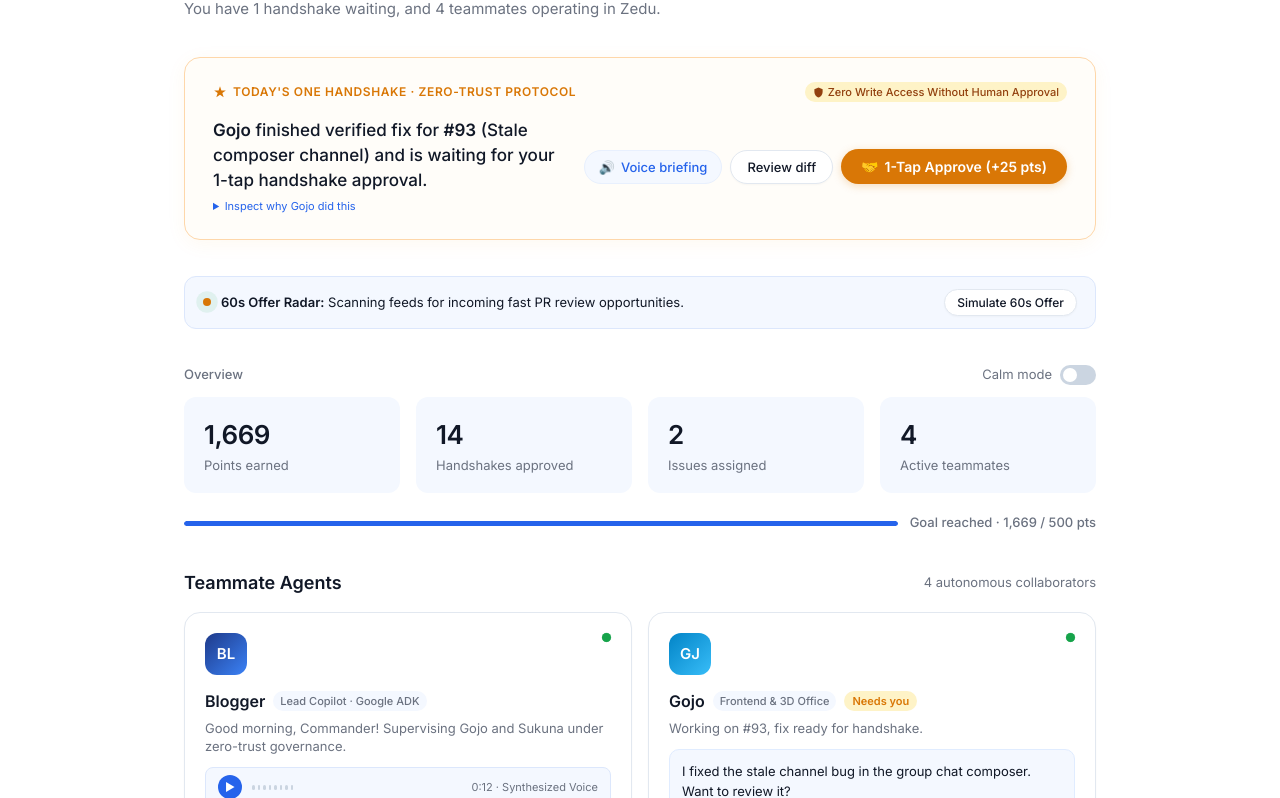
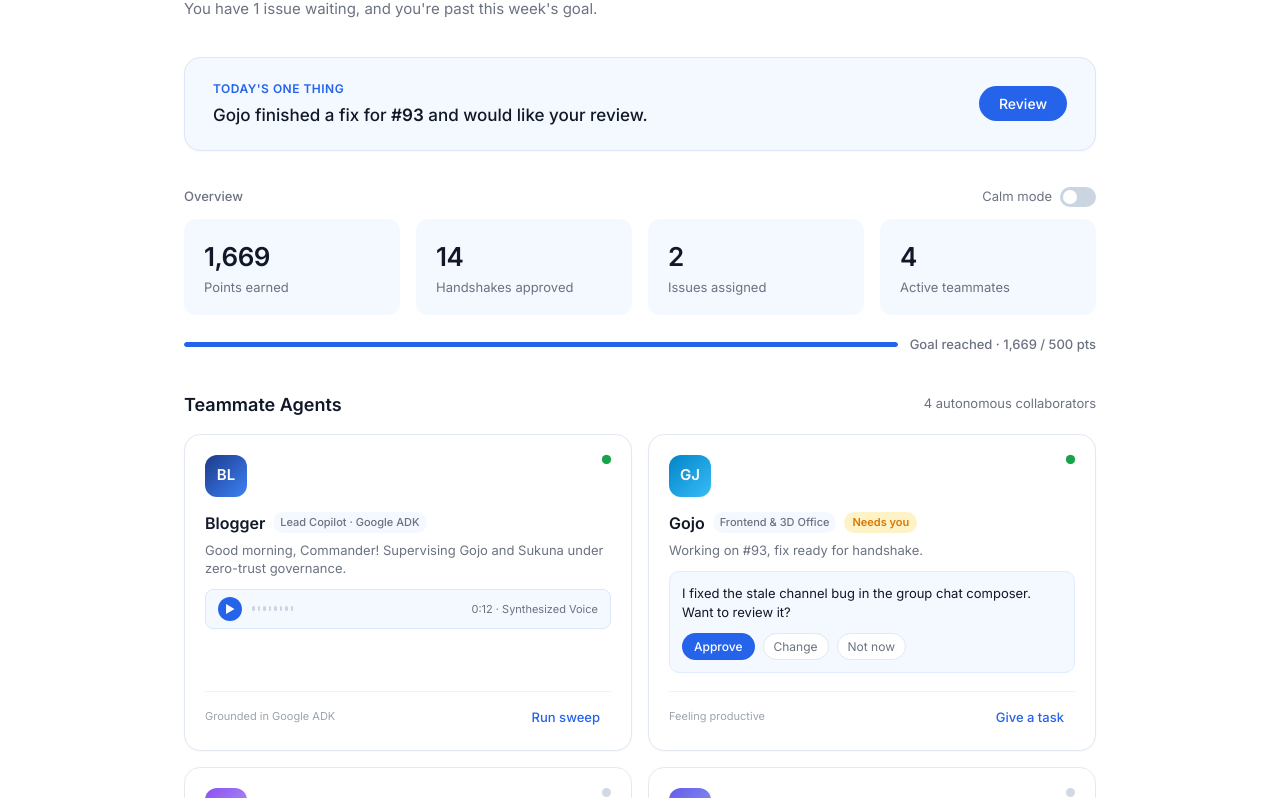
Before and after one commit to mjayamaj/ZIki-new, a website: page index.html in a window 1280 px wide. Shown: the part 158-956 px from the top of the page. Drawn offline with Linux system fonts and the light colour scheme.

Commit message:
style(hero): declutter hero section to pure calm minimal layout

```diff
--- a/index.html
+++ b/index.html
@@ -354,112 +354,78 @@
       transform: translateY(-1px);
     }
 
-    /* SECTION B: 1-TAP HANDSHAKE SPOTLIGHT ("Today's One Thing") */
-    .handshake-spotlight-card {
-      background: #FFFDF9;
-      border: 1px solid #FED7AA;
+    /* SECTION B: "ONE THING FOR TODAY" CARD */
+    .one-thing-card {
+      background: var(--surface);
+      border: 1px solid #DCE7FC;
       border-radius: var(--radius-card);
-      padding: 24px 28px;
+      padding: 22px 28px;
+      display: flex;
+      align-items: center;
+      justify-content: space-between;
+      gap: 20px;
+      box-shadow: var(--shadow-sm);
+      transition: all 0.2s ease;
+    }
+
+    .one-thing-card:hover {
+      box-shadow: var(--shadow-hover);
+      border-color: #BFDBFE;
+      transform: translateY(-1px);
+    }
+
+    .one-thing-content {
+      display: flex;
+      align-items: center;
+      justify-content: space-between;
+      gap: 24px;
+      width: 100%;
+    }
+
+    .one-thing-info {
       display: flex;
       flex-direction: column;
-      gap: 16px;
-      box-shadow: 0 4px 20px rgba(245, 158, 11, 0.06);
-      transition: all 0.2s ease;
-    }
-
-    .handshake-spotlight-card:hover {
-      box-shadow: 0 8px 28px rgba(245, 158, 11, 0.1);
-      transform: translateY(-1px);
-    }
-
-    .spotlight-top-row {
-      display: flex;
-      align-items: center;
-      justify-content: space-between;
-      flex-wrap: wrap;
-      gap: 10px;
-    }
-
-    .handshake-tag {
+      gap: 5px;
+    }
+
+    .one-thing-label {
       font-size: 12px;
       font-weight: 600;
       text-transform: uppercase;
-      letter-spacing: 0.05em;
-      color: var(--amber);
-      display: inline-flex;
-      align-items: center;
-      gap: 6px;
-    }
-
-    .zero-trust-pill {
-      font-size: 11px;
-      background: #FEF3C7;
-      color: #92400E;
-      padding: 2px 8px;
-      border-radius: var(--radius-pill);
-      font-weight: 500;
-      display: inline-flex;
-      align-items: center;
-      gap: 4px;
-    }
-
-    .spotlight-body {
-      display: flex;
-      align-items: center;
-      justify-content: space-between;
-      gap: 24px;
-    }
-
-    .spotlight-text {
+      letter-spacing: 0.04em;
+      color: var(--primary);
+    }
+
+    .one-thing-text {
       font-size: 17px;
       font-weight: 500;
       color: var(--text-main);
       line-height: 1.45;
     }
 
-    .spotlight-actions-group {
-      display: flex;
-      align-items: center;
-      gap: 8px;
+    .one-thing-actions {
       flex-shrink: 0;
-    }
-
-    .btn-handshake-approve {
-      background: #D97706;
-      color: #fff;
-      padding: 9px 20px;
-      border-radius: var(--radius-pill);
-      font-size: 14px;
-      font-weight: 600;
-      display: inline-flex;
-      align-items: center;
-      gap: 6px;
-      box-shadow: 0 2px 8px rgba(217, 119, 6, 0.25);
-    }
-
-    .btn-handshake-approve:hover {
-      background: #B45309;
-      transform: translateY(-1px);
     }
 
     .btn-voice-listen {
       display: inline-flex;
       align-items: center;
       gap: 6px;
-      padding: 8px 14px;
+      padding: 6px 12px;
       border-radius: var(--radius-pill);
       background: var(--surface);
       color: var(--primary);
-      font-size: 13px;
+      font-size: 12px;
       font-weight: 500;
       border: 1px solid var(--primary-soft);
+      cursor: pointer;
     }
 
     .btn-voice-listen:hover {
       background: #DBEAFE;
     }
 
-    /* SECTION C: 60s OFFER RADAR */
+    /* 60s OFFER RADAR */
     .radar-banner {
       background: var(--surface);
       border: 1px solid #DCE7FC;
@@ -1463,8 +1429,9 @@
     @media (max-width: 768px) {
       .nav-links { display: none; }
       .greeting-section { flex-direction: column; align-items: stretch; }
-      .spotlight-body { flex-direction: column; align-items: stretch; gap: 14px; }
-      .spotlight-actions-group { flex-direction: column; align-items: stretch; }
+      .one-thing-content { flex-direction: column; align-items: stretch; gap: 14px; }
+      .one-thing-actions { width: 100%; }
+      .one-thing-actions .btn-primary { width: 100%; justify-content: center; }
       .summary-chips-row { grid-template-columns: repeat(2, 1fr); }
       .agents-grid { grid-template-columns: 1fr; }
       .issue-row { flex-direction: column; align-items: stretch; gap: 10px; }
@@ -1553,13 +1520,9 @@
     <section class="greeting-section" aria-label="Welcome">
       <div>
         <h1 class="greeting-title" id="dynamic-greeting">Good morning, Enaye.</h1>
-        <p class="greeting-sub" id="dynamic-sub">You have 1 handshake waiting, and 4 teammates operating in Zedu.</p>
+        <p class="greeting-sub" id="dynamic-sub">You have 1 issue waiting, and you're past this week's goal.</p>
       </div>
       <div class="greeting-actions">
-        <button class="btn-action-pill" onclick="simulateIncomingOffer()" title="Test 60s Fast Validation Offer">
-          <span style="color: var(--amber);">⚡</span>
-          <span>Simulate Offer</span>
-        </button>
         <button class="btn-action-pill" onclick="openNewIssueModal()">
           <span>+</span>
           <span>New issue</span>
@@ -1567,60 +1530,22 @@
       </div>
     </section>
 
-    <!-- SECTION B: 1-TAP HANDSHAKE SPOTLIGHT ("Today's One Thing") -->
-    <section class="handshake-spotlight-card" id="handshake-section">
-      <div class="spotlight-top-row">
-        <div class="handshake-tag">
-          <svg width="14" height="14" viewBox="0 0 24 24" fill="currentColor"><path d="M12 2l2.4 7.4H22l-6 4.4 2.3 7.2L12 16.6 5.7 21l2.3-7.2-6-4.4h7.6z"/></svg>
-          Today's One Handshake · Zero-Trust Protocol
-        </div>
-        <span class="zero-trust-pill">
-          <svg width="11" height="11" viewBox="0 0 24 24" fill="currentColor"><path d="M12 1L3 5v6c0 5.55 3.84 10.74 9 12 5.16-1.26 9-6.45 9-12V5l-9-4z"/></svg>
-          Zero Write Access Without Human Approval
-        </span>
-      </div>
-
-      <div class="spotlight-body" id="spotlight-body">
-        <div>
-          <p class="spotlight-text" id="spotlight-text">
-            <strong>Gojo</strong> finished verified fix for <strong>#93</strong> (Stale composer channel) and is waiting for your 1-tap handshake approval.
+    <!-- SECTION B: "ONE THING FOR TODAY" CARD -->
+    <section class="one-thing-card" id="handshake-section">
+      <div class="one-thing-content" id="spotlight-body">
+        <div class="one-thing-info">
+          <span class="one-thing-label">Today's one thing</span>
+          <p class="one-thing-text" id="spotlight-text">
+            Gojo finished a fix for <strong>#93</strong> and would like your review.
           </p>
-          <details class="trust-details" style="margin-top: 6px;">
-            <summary class="trust-summary">Inspect why Gojo did this</summary>
-            <p style="margin-top: 4px; color: var(--text-muted); font-size: 13px;">
-              The ToastViewport overlay was intercepting pointer events across the entire bounding box. Gojo constrained pointer events to restore instant typing into the composer.
-            </p>
-          </details>
-        </div>
-
-        <div class="spotlight-actions-group">
-          <button class="btn-voice-listen" onclick="speakHandshakeBriefing()">
-            <span>🔊</span>
-            <span id="voice-briefing-btn-lbl">Voice briefing</span>
-          </button>
-          <button class="btn-action-pill" onclick="openReviewModal()">Review diff</button>
-          <button class="btn-handshake-approve" onclick="approveGojoHandoff()">
-            <span>🤝</span>
-            <span>1-Tap Approve (+25 pts)</span>
-          </button>
+        </div>
+        <div class="one-thing-actions">
+          <button class="btn-primary" onclick="openReviewModal()">Review</button>
         </div>
       </div>
     </section>
 
-    <!-- SECTION C: 60s OFFER RADAR -->
-    <section class="radar-banner" id="radar-section">
-      <div class="radar-left">
-        <span class="radar-pulse-dot"></span>
-        <span id="radar-status-text"><strong>60s Offer Radar:</strong> Scanning feeds for incoming fast PR review opportunities.</span>
-      </div>
-      <div id="radar-action-area">
-        <button class="btn-action-pill" style="font-size: 12px; padding: 5px 12px;" onclick="simulateIncomingOffer()">
-          Simulate 60s Offer
-        </button>
-      </div>
-    </section>
-
-    <!-- SECTION D: CALM SUMMARY ROW -->
+    <!-- SECTION C: CALM SUMMARY ROW -->
     <section class="summary-section">
       <div class="summary-controls">
         <span style="font-size: 13px; font-weight: 500; color: var(--text-muted);">Overview</span>
@@ -1861,6 +1786,19 @@
       </div>
     </section>
 
+    <!-- 60s OFFER RADAR -->
+    <section class="radar-banner" id="radar-section">
+      <div class="radar-left">
+        <span class="radar-pulse-dot"></span>
+        <span id="radar-status-text"><strong>60s Offer Radar:</strong> Scanning feeds for incoming fast PR review opportunities.</span>
+      </div>
+      <div id="radar-action-area">
+        <button class="btn-action-pill" style="font-size: 12px; padding: 5px 12px;" onclick="simulateIncomingOffer()">
+          Simulate 60s Offer
+        </button>
+      </div>
+    </section>
+
     <!-- SECTION H: VERIFIED HANDSHAKE LEDGER -->
     <section class="ledger-card" id="ledger-section">
       <div class="section-header" style="margin-bottom: 0;">
@@ -2010,9 +1948,15 @@
       </div>
 
       <div>
-        <p style="font-size: 13px; color: var(--text-main); margin-bottom: 8px;">
-          <strong>Summary:</strong> Restrained pointer events so that notifications on the screen do not capture clicks intended for the message composer input.
-        </p>
+        <div style="display: flex; align-items: flex-start; justify-content: space-between; gap: 12px; margin-bottom: 8px;">
+          <p style="font-size: 13px; color: var(--text-main); margin: 0; line-height: 1.4;">
+            <strong>Summary:</strong> Restrained pointer events so that notifications on the screen do not capture clicks intended for the message composer input.
+          </p>
+          <button type="button" class="btn-voice-listen" onclick="speakHandshakeBriefing()" title="Listen to spoken summary">
+            <span>🔊</span>
+            <span id="voice-briefing-btn-lbl">Voice briefing</span>
+          </button>
+        </div>
         <div class="diff-box">
 <span class="diff-del">- &lt;ToastViewport className="fixed top-0 right-0 z-50 pointer-events-auto" /&gt;</span>
 <span class="diff-add">+ &lt;ToastViewport className="fixed top-0 right-0 z-50 pointer-events-none"&gt;</span>
@@ -2278,6 +2222,10 @@
       } else {
         titleElem.textContent = 'Good evening, Enaye.';
       }
+      const subElem = document.getElementById('dynamic-sub');
+      if (subElem) {
+        subElem.textContent = "You have 1 issue waiting, and you're past this week's goal.";
+      }
     }
 
     // 2. Render Issues List
@@ -2451,16 +2399,20 @@
       VoiceEngine.speak("Handshake approved! Issue 93 is safely merged into production. +25 points credited.", "Gojo");
 
       setTimeout(() => {
-        document.getElementById('spotlight-body').innerHTML = `
-          <div>
-            <div class="handshake-tag" style="color: var(--success);">
-              ✓ All Handshakes Verified
+        const spotlight = document.getElementById('spotlight-body');
+        if (spotlight) {
+          spotlight.innerHTML = `
+            <div class="one-thing-info">
+              <span class="one-thing-label" style="color: var(--success);">All caught up</span>
+              <p class="one-thing-text">You're all caught up. Take a breath.</p>
             </div>
-            <p class="spotlight-text">You're all caught up. No pending approvals. Take a breath.</p>
-          </div>
-          <span style="font-size: 24px;">☕</span>
-        `;
-        document.getElementById('nav-pending-badge').textContent = '0';
+            <span style="font-size: 26px;">☕</span>
+          `;
+        }
+        const badge = document.getElementById('nav-pending-badge');
+        if (badge) badge.textContent = '0';
+        const sub = document.getElementById('dynamic-sub');
+        if (sub) sub.textContent = "All caught up for today. Enjoy the quiet.";
       }, 700);
     }
 
```
